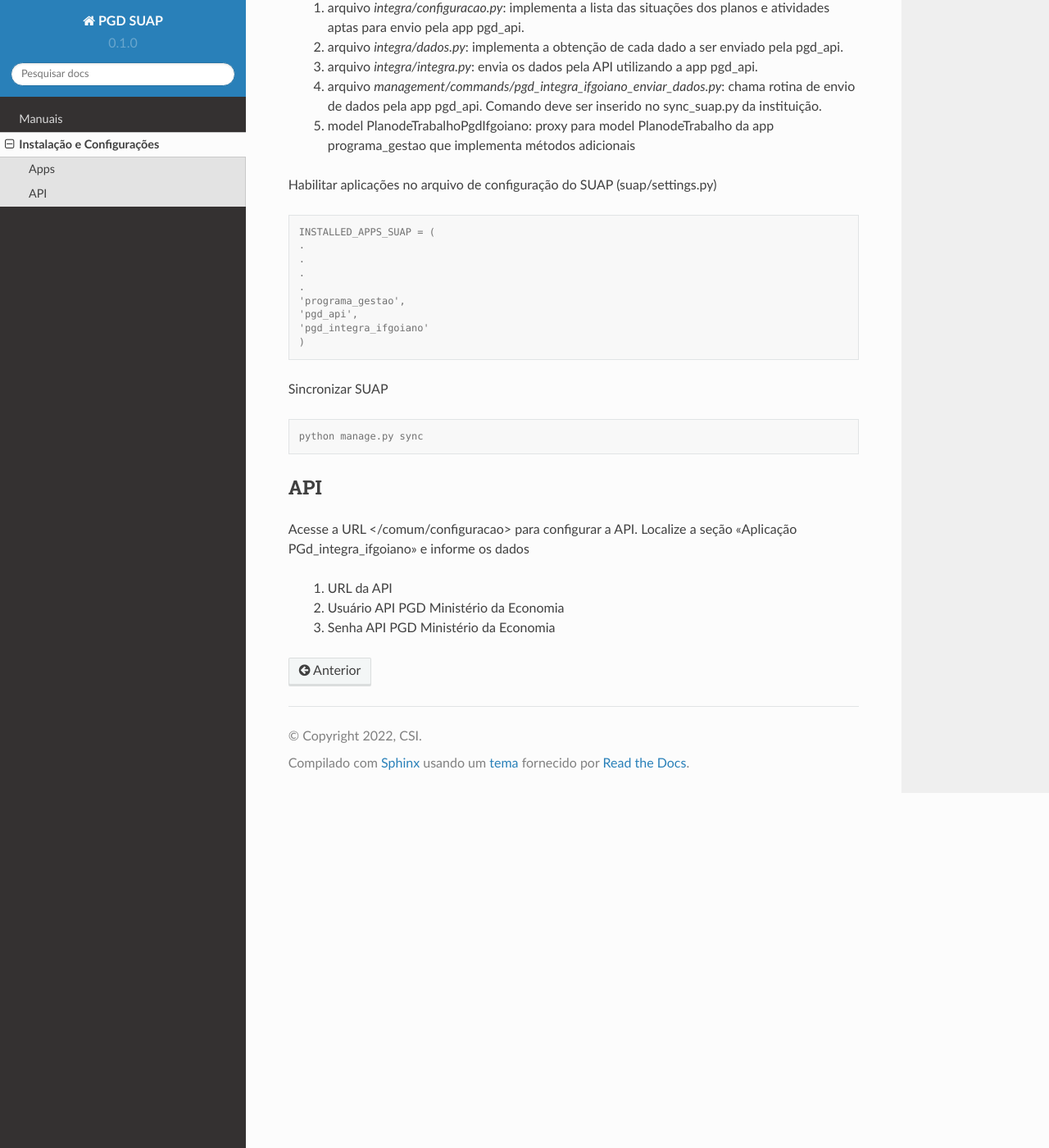
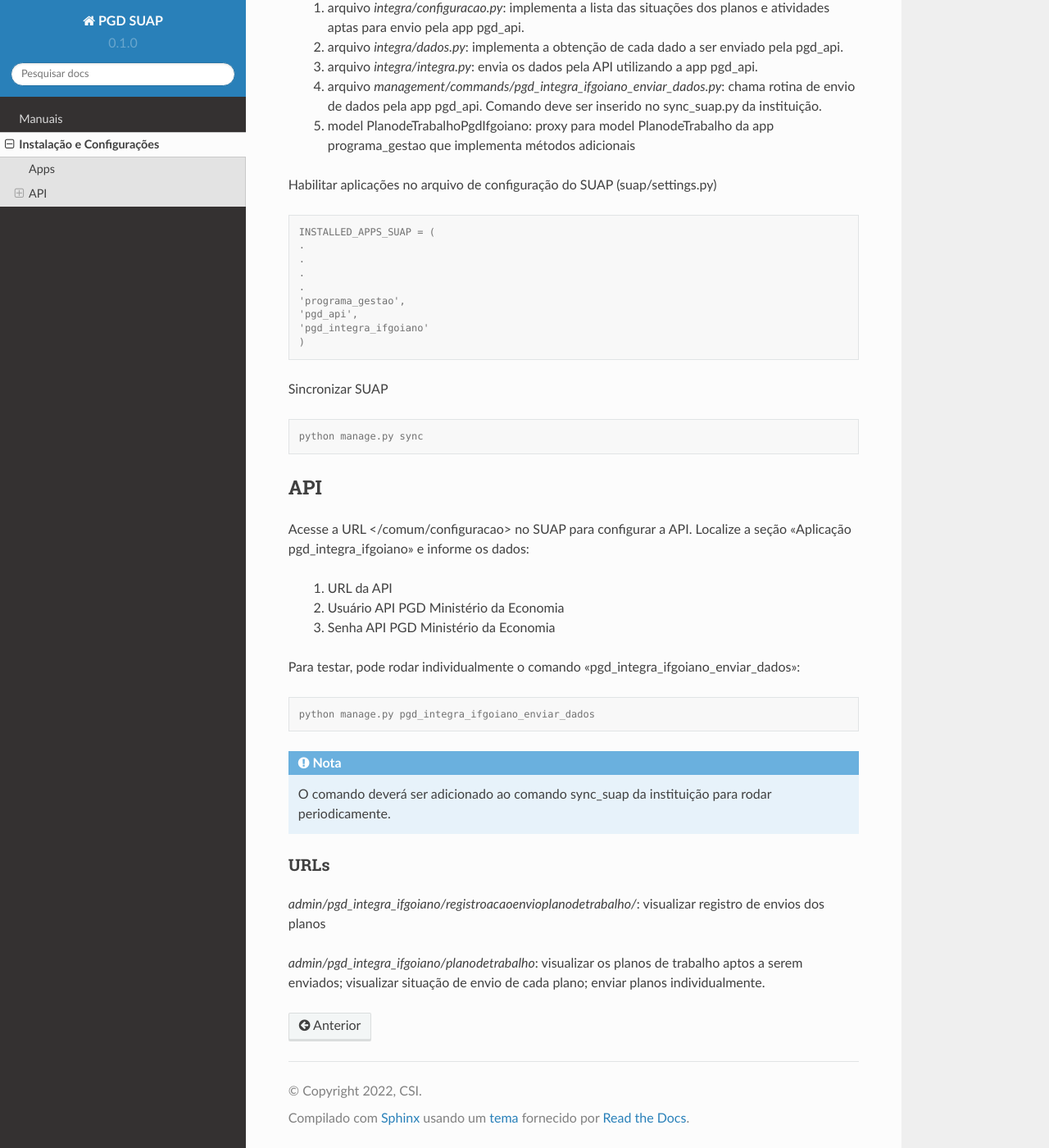
Before and after one commit to csi-ifgoiano/pgdsuap, a Sphinx documentation site: the page built from docs/source/instalacao.rst, in a window 1280 px wide and 1400 px high, scrolled down 645 px. Shown: the whole window at 82% size. Built offline with Sphinx 7.4.7 and the Read the Docs theme 2.0.0, drawn with Linux system fonts in a browser that asks for light colours.

Commit message:
Update instalacao.rst

```diff
--- a/docs/source/instalacao.rst
+++ b/docs/source/instalacao.rst
@@ -49,8 +49,24 @@
 
 API
 ---------
-Acesse a URL </comum/configuracao> para configurar a API.
-Localize a seção "Aplicação PGd_integra_ifgoiano" e informe os dados
+Acesse a URL </comum/configuracao> no SUAP para configurar a API.
+Localize a seção "Aplicação pgd_integra_ifgoiano" e informe os dados:
    1. URL da API
    2. Usuário API PGD Ministério da Economia
    3. Senha API PGD Ministério da Economia
+
+Para testar, pode rodar individualmente o comando "pgd_integra_ifgoiano_enviar_dados":
+
+.. code-block:: console
+
+   python manage.py pgd_integra_ifgoiano_enviar_dados
+
+.. note::
+   O comando deverá ser adicionado ao comando sync_suap da instituição para rodar periodicamente.
+
+URLs
+^^^^^
+
+`admin/pgd_integra_ifgoiano/registroacaoenvioplanodetrabalho/`: visualizar registro de envios dos planos
+
+`admin/pgd_integra_ifgoiano/planodetrabalho`: visualizar os planos de trabalho aptos a serem enviados; visualizar situação de envio de cada plano; enviar planos individualmente.
```
